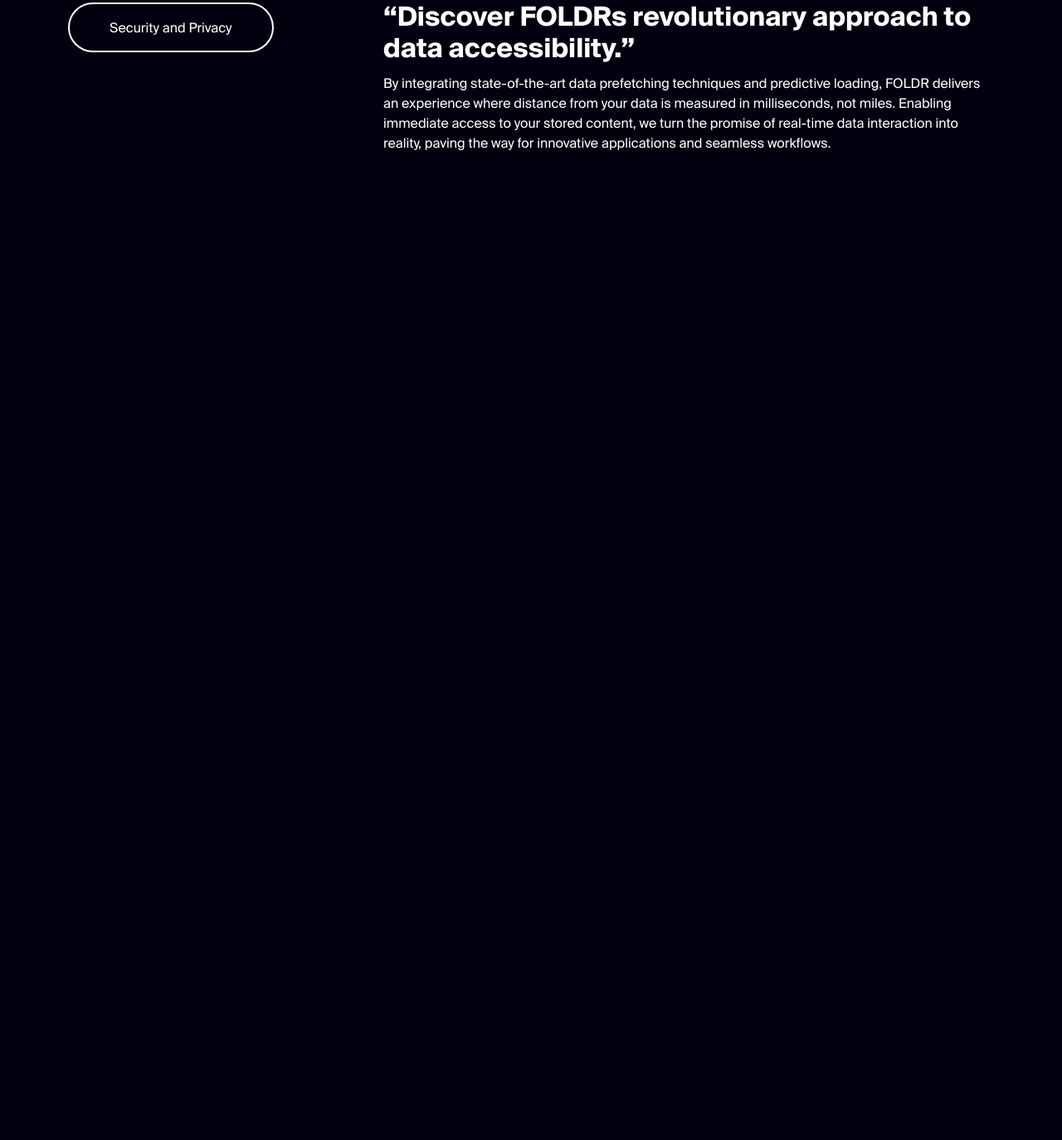
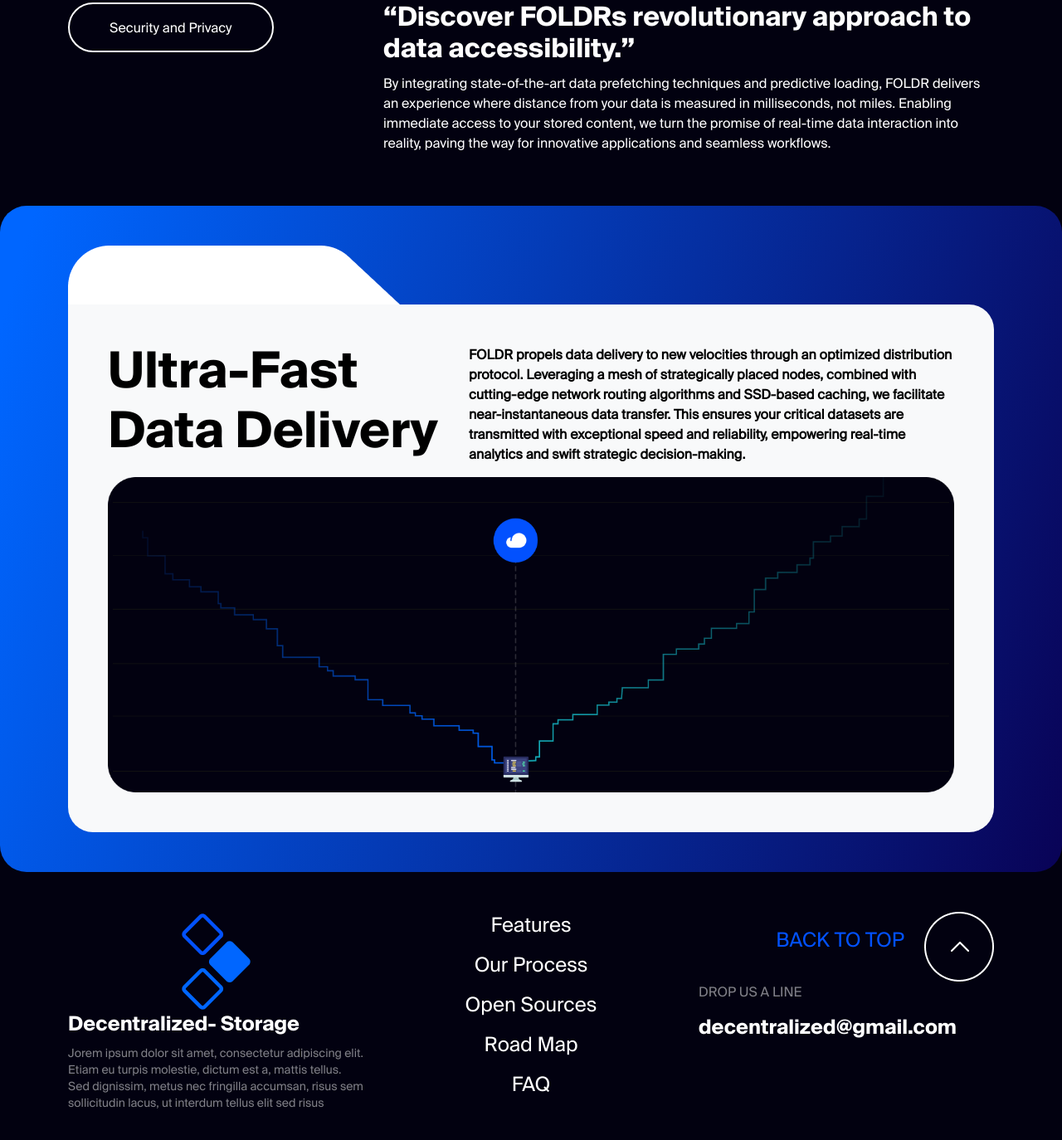
Before and after one commit to M-sadiq4641/Decentra-storage, a website built with Vite: page index.html in a window 1280 px wide. Shown: the part 5157-6531 px from the top of the page at 83% size. Before the commit the page ends 5405 px from the top, so only its background shows below. Built offline with nearby package versions, Linux system fonts and the light colour scheme.

Commit message:
added 1 section of footer

```diff
--- a/index.html
+++ b/index.html
@@ -2,7 +2,12 @@
 <html lang="en">
   <head>
     <meta charset="UTF-8" />
-    <link rel="icon" type="image/svg+xml" href="/images/web-logo.png" draggable="false" />
+    <link
+      rel="icon"
+      type="image/svg+xml"
+      href="/images/web-logo.png"
+      draggable="false"
+    />
     <meta name="viewport" content="width=device-width, initial-scale=1.0" />
     <link rel="stylesheet" href="style.css" />
     <title>Decentra-Storage</title>
@@ -23,7 +28,8 @@
           <div class="d-flex gap-2 align-items-center">
             <img
               class="pb-lg-4"
-              src="/images/web-logo.png" draggable="false"
+              src="/images/web-logo.png"
+              draggable="false"
               width="40px"
             />
 
@@ -94,7 +100,11 @@
               class="button-white py-1 d-block mx-sm-0 mb-3 mb-lg-0 mx-auto rounded-5 ps-4 button-hover-transparent"
             >
               Buy Now &nbsp;&nbsp;&nbsp;&nbsp;
-              <img class="" src="/images/navbar-button-image.png" draggable="false" />
+              <img
+                class=""
+                src="/images/navbar-button-image.png"
+                draggable="false"
+              />
             </button>
           </div>
         </nav>
@@ -106,7 +116,8 @@
             <div>
               <img
                 class="img-fluid mt-0 hero-img-top"
-                src="/images/hero-bg-top.png" draggable="false"
+                src="/images/hero-bg-top.png"
+                draggable="false"
               />
             </div>
           </div>
@@ -131,7 +142,8 @@
             <div class="col-sm-5">
               <img
                 class="img-fluid rounded-5 d-block mx-auto"
-                src="/images/hero-cloud-img.png" draggable="false"
+                src="/images/hero-cloud-img.png"
+                draggable="false"
               />
             </div>
           </div>
@@ -161,14 +173,18 @@
             <div class="features-div-one">
               <img
                 class="mb-5 pb-lg-5 pb-2"
-                src="/images/features-boost-img.png" draggable="false"
+                src="/images/features-boost-img.png"
+                draggable="false"
               />
             </div>
             <div class="features-div-one">
               <img src="/images/features-backup-img.png" draggable="false" />
             </div>
             <div class="features-div-one">
-              <img src="/images/features-streamline-img.png" draggable="false" />
+              <img
+                src="/images/features-streamline-img.png"
+                draggable="false"
+              />
             </div>
             <div class="features-div-one">
               <img src="/images/features-boost-img.png" draggable="false" />
@@ -208,7 +224,8 @@
       <div>
         <img
           class="img-fluid mt-2 mt-md-0"
-          src="/images/why-section-bg.png" draggable="false"
+          src="/images/why-section-bg.png"
+          draggable="false"
         />
       </div>
     </div>
@@ -235,7 +252,8 @@
             <div class="explore-img">
               <img
                 class="d-block mb-4 mx-auto"
-                src="/images/global-net-img.png" draggable="false"
+                src="/images/global-net-img.png"
+                draggable="false"
               />
               <h5 class="text-center text-xl font-thin">
                 Global Network <br />Access
@@ -259,7 +277,8 @@
             <div class="explore-img">
               <img
                 class="d-block mb-4 mx-auto"
-                src="/images/robust-data-logo.png" draggable="false"
+                src="/images/robust-data-logo.png"
+                draggable="false"
               />
               <h5 class="text-center text-xl font-thin">
                 Robust Data <br />Protection
@@ -283,7 +302,8 @@
             <div class="explore-img">
               <img
                 class="d-block mb-4 mx-auto"
-                src="/images/ai-power-logo.png" draggable="false"
+                src="/images/ai-power-logo.png"
+                draggable="false"
               />
               <h5 class="text-center text-xl font-thin">
                 AI-Powered <br />Analytics
@@ -307,7 +327,8 @@
             <div class="explore-img">
               <img
                 class="d-block mb-4 mx-auto"
-                src="/images/colaborative-logo.png" draggable="false"
+                src="/images/colaborative-logo.png"
+                draggable="false"
               />
               <h5 class="text-center text-xl font-thin">
                 Collaborative <br />Efficiency
@@ -333,10 +354,12 @@
           <div class="col-lg-4 p-5">
             <img
               class="d-block mx-auto mb-2"
-              src="/images/scalable-img.png" draggable="false"
+              src="/images/scalable-img.png"
+              draggable="false"
             />
             <p class="text-2xl text-center mb-xl-5 font-medium">
-              Scalable Cloud<br> Infrastructure
+              Scalable Cloud<br />
+              Infrastructure
             </p>
             <p class="text-md text-center">
               Elevate your datas potential with our scalable solutions, designed
@@ -347,32 +370,36 @@
           <div class="col-lg-4 p-5 user-div">
             <img
               class="d-block mx-auto mb-2"
-              src="/images/user-image.png" draggable="false"
+              src="/images/user-image.png"
+              draggable="false"
             />
             <p class="text-2xl text-center mb-xl-5 font-medium">
-              Intuitive User <br>Interface
+              Intuitive User <br />Interface
             </p>
             <p class="text-md text-center">
-              Engage with seamless simplicity through our user-centric interface, crafted for efficient interactions.
-
+              Engage with seamless simplicity through our user-centric
+              interface, crafted for efficient interactions.
             </p>
           </div>
 
           <div class="col-lg-4 p-5">
             <img
               class="d-block mx-auto mb-2"
-              src="/images/strategic-logo.png" draggable="false"
+              src="/images/strategic-logo.png"
+              draggable="false"
             />
             <p class="text-2xl text-center mb-xl-5 font-medium">
-              Strategic Data <br>Distribution
+              Strategic Data <br />Distribution
             </p>
             <p class="text-md text-center">
-              Optimize your assets with our strategic data distribution, ensuring high-speed access and integrity.
+              Optimize your assets with our strategic data distribution,
+              ensuring high-speed access and integrity.
             </p>
           </div>
           <img
             class="position-absolute explore-vr-line"
-            src="/images/vr-line.png" draggable="false"
+            src="/images/vr-line.png"
+            draggable="false"
           />
         </div>
       </div>
@@ -391,11 +418,13 @@
               </div>
               <img
                 class="img-fluid"
-                src="/images/dynamic-data-img.png" draggable="false"
+                src="/images/dynamic-data-img.png"
+                draggable="false"
               />
               <img
                 class="position-absolute bottom-100 dynamic-top-img-div end-0"
-                src="/images/dynamic-top-right-img.png" draggable="false"
+                src="/images/dynamic-top-right-img.png"
+                draggable="false"
               />
             </div>
           </div>
@@ -412,10 +441,15 @@
                   failure for uncompromised durability and recovery.
                 </p>
               </div>
-              <img class="img-fluid" src="/images/inteligence-img.png" draggable="false" />
+              <img
+                class="img-fluid"
+                src="/images/inteligence-img.png"
+                draggable="false"
+              />
               <img
                 class="position-absolute bottom-100 dynamic-top-img-div start-0"
-                src="/images/dynamic-top-left-img.png" draggable="false"
+                src="/images/dynamic-top-left-img.png"
+                draggable="false"
               />
             </div>
           </div>
@@ -436,7 +470,11 @@
         <div class="col-lg-4">
           <div class="roadmap-div py-4 px-3">
             <div class="d-flex align-items-center justify-content-center gap-2">
-              <img src="/images/decentralized-logo.png" draggable="false" width="30px" />
+              <img
+                src="/images/decentralized-logo.png"
+                draggable="false"
+                width="30px"
+              />
               <p class="text-2xl pt-2 font-normal">Decentralized- Storage</p>
               <img class="mb-2" src="/images/01-logo.png" draggable="false" />
             </div>
@@ -449,18 +487,24 @@
         <div class="col-lg-4">
           <img
             class="img-fluid d-block mx-auto"
-            src="/images/roadmap-phase-img.png" draggable="false"
+            src="/images/roadmap-phase-img.png"
+            draggable="false"
           />
         </div>
         <div class="col-lg-4">
-          <div class="roadmap-div bg-light  py-4 px-3">
+          <div class="roadmap-div bg-light py-4 px-3">
             <div class="d-flex align-items-center justify-content-center gap-2">
-              <img src="/images/future-plan-logo.png" draggable="false" width="50px"/>
+              <img
+                src="/images/future-plan-logo.png"
+                draggable="false"
+                width="50px"
+              />
               <p class="text-2xl text-black pt-2 font-normal">FUTUR PLAN</p>
               <img class="mb-2" src="/images/01-logo.png" draggable="false" />
             </div>
             <p class="mt-10 text-black text-3xl font-normal">
-              Qorem ipsum dolor sit amet, consectetur adipiscing elit. Nunc vulputate libero et velit interdum, ac aliquet odio mattis.
+              Qorem ipsum dolor sit amet, consectetur adipiscing elit. Nunc
+              vulputate libero et velit interdum, ac aliquet odio mattis.
             </p>
           </div>
         </div>
@@ -485,11 +529,76 @@
             “Discover FOLDRs revolutionary approach to data accessibility.”
           </h2>
           <p class="text-md font-normal text-center text-lg-start">
-            By integrating state-of-the-art data prefetching techniques and predictive loading, FOLDR delivers an experience where distance from your data is measured in milliseconds, not miles. Enabling immediate access to your stored content, we turn the promise of real-time data interaction into reality, paving the way for innovative applications and seamless workflows.
+            By integrating state-of-the-art data prefetching techniques and
+            predictive loading, FOLDR delivers an experience where distance from
+            your data is measured in milliseconds, not miles. Enabling immediate
+            access to your stored content, we turn the promise of real-time data
+            interaction into reality, paving the way for innovative applications
+            and seamless workflows.
           </p>
         </div>
       </div>
     </div>
+
+    <!-- ultra section  -->
+
+    <div class="ultra-wrapper rounded-5 ">
+      <div class="container">
+        <div class=" rounded-5 pb-sm-5 pb-3 ultra-container">
+          <div class="">
+            <img class="ultra-top-img mt-5" src="/public/images/ultra-top-img.png" />
+            <div class="bg-light p-sm-5  ultra-rounded-div px-3 py-4">
+              <div class="row">
+                <div class="col-lg-5">
+                  <h2 class="text-black text-center text-sm-start  ultra-h2 text-6xl">Ultra-Fast Data Delivery</h2>
+                </div>
+                <div class="col-lg-7">
+                  <p class="text-black lh-base ultra-p font-bold">
+                    FOLDR propels data delivery to new velocities through an
+                    optimized distribution protocol. Leveraging a mesh of
+                    strategically placed nodes, combined with cutting-edge
+                    network routing algorithms and SSD-based caching, we
+                    facilitate near-instantaneous data transfer. This ensures
+                    your critical datasets are transmitted with exceptional
+                    speed and reliability, empowering real-time analytics and
+                    swift strategic decision-making.
+                  </p>
+                </div>
+                <img class="img-fluid " src="/public/images/ultra-bg.png">
+              </div>
+            </div>
+          </div>
+        </div>
+      </div>
+    </div>
+
+<!-- footer section  -->
+
+<div class="container">
+  <div class="row my-5">
+    <div class="col-lg-4 ">
+      <img class="img-fluid d-block mx-auto " src="/public/images/footer-logo-img.png">
+      <h2 class="text-2xl">Decentralized- Storage</h2>
+      <p class="text-sm text-grey">Jorem ipsum dolor sit amet, consectetur adipiscing elit. Etiam eu turpis molestie, dictum est a, mattis tellus. Sed dignissim, metus nec fringilla accumsan, risus sem sollicitudin lacus, ut interdum tellus elit sed risus
+</p>
+    </div>
+    <div class="col-lg-4 text-center ">
+      <p class="text-2xl ">Features</p>
+      <p class="text-2xl ">Our Process</p>
+      <p class="text-2xl ">Open Sources</p>
+      <p class="text-2xl ">Road Map</p>
+      <p class="text-2xl ">FAQ</p>
+    </div>
+    <div class="col-lg-4 ">
+      <div class="d-flex justify-content-end align-items-center gap-4">
+        <p class="text-2xl footer-p">BACK TO TOP</p>
+        <img class="img-fluid " src="/public/images/footer-arrowtop-img.png">
+      </div>
+      <p class="text-grey text-md">DROP US A LINE</p>
+      <h4 class="text-2xl">decentralized@gmail.com</h4>
+    </div>
+  </div>
+</div>
 
     <!-- script  -->
     <script
--- a/style.css
+++ b/style.css
@@ -107,6 +107,10 @@
 @font-face {
   font-family: suisse;
   src: url(/public/fonts/fonnts.com-Suisse_Intl_Bold.ttf);
+}
+
+.text-grey{
+  color: #808087!important;
 }
 
 @font-face {
@@ -409,3 +413,45 @@
   min-height: 350px!important;
   background-color: #0251FE;
 }
+
+/* ultra  */
+
+.ultra-wrapper{
+background: linear-gradient(106.49deg, #0066FF 2.87%, #090357 99.54%);
+
+}
+.ultra-top-img{
+  @media (max-width:1200px) {
+    width: 40%!important;
+  }
+}
+
+.ultra-h2{
+  @media (max-width:992px) {
+    font-size: 30px!important;
+  }
+
+  @media (max-width:576px) {
+    font-size: 20px!important;
+  }
+}
+
+.ultra-p{
+  @media (max-width:992px) {
+    font-size: 12px!important;
+    font-weight: 500!important;
+  }
+  @media (max-width:576px) {
+    font-size: 10px!important;
+  }
+}
+.ultra-rounded-div{
+  border-top-left-radius: 0px!important;
+  border-radius: 30px;
+}
+
+/* footer section  */
+
+.footer-p{
+  color: #0251FE!important;
+}
```
Also changed, not shown: public/images/footer-arrowtop-img.png (added), public/images/footer-logo-img.png (added), public/images/ultra-bg.png (added), public/images/ultra-top-img.png (added).
